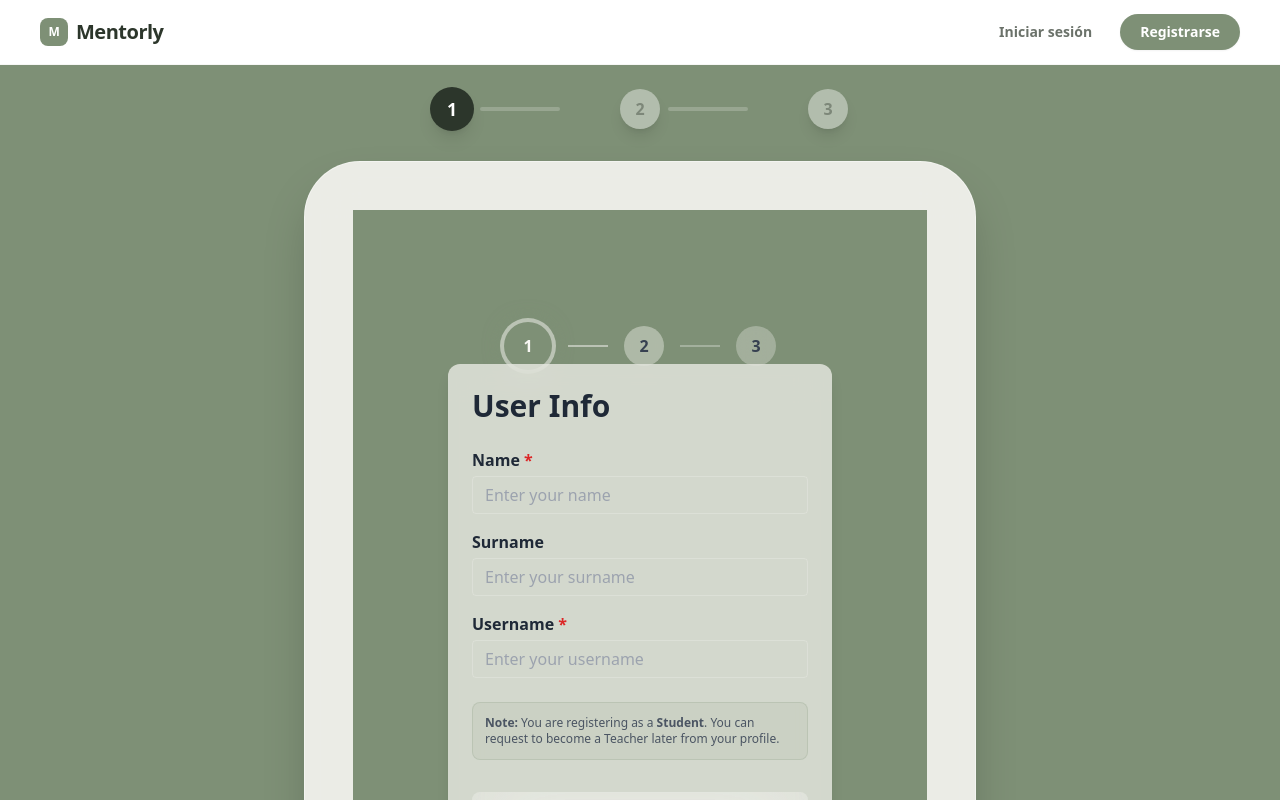
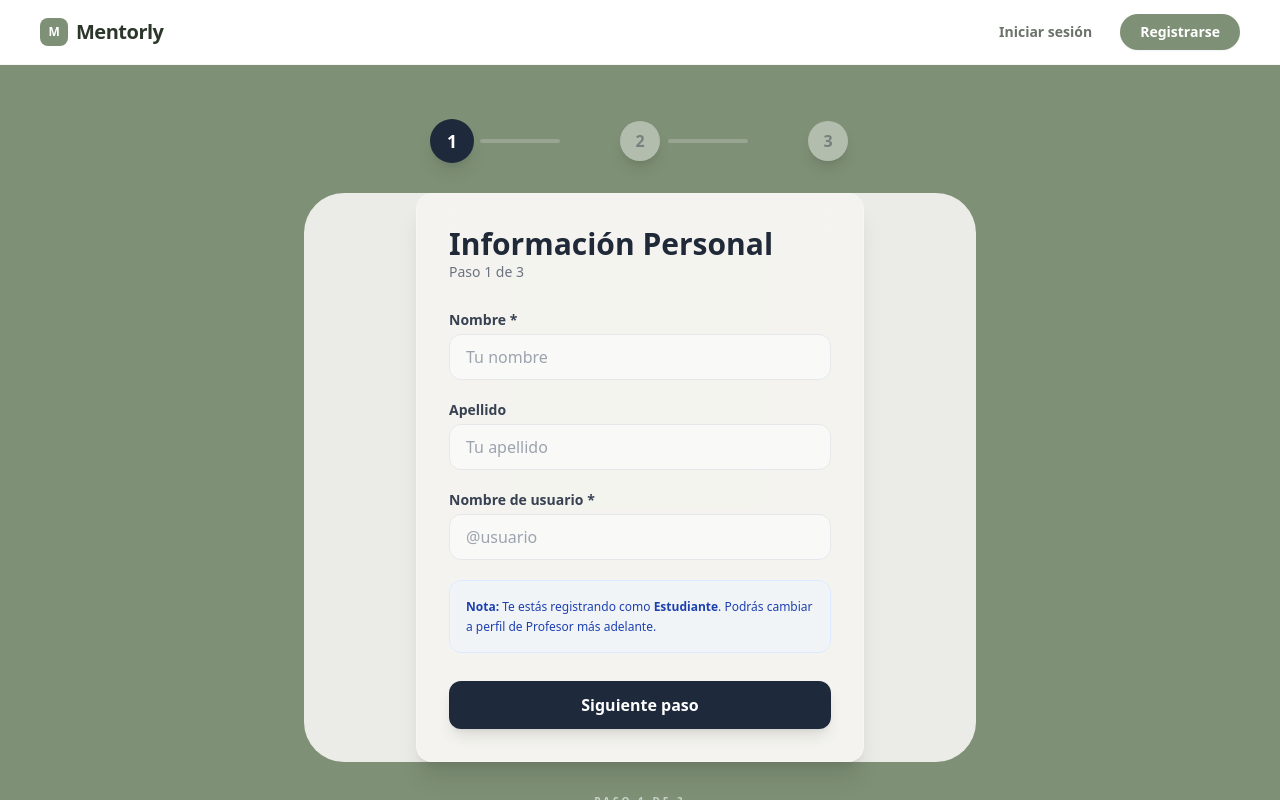
Before and after one commit to JacarandaOlias/proyecto2526frontend-JoseManuelbg, a React (Vite) app: page /signup in a window 1280 px wide. Shown: the top 800 px of the page. Built offline with nearby package versions, Linux system fonts and the light colour scheme.

Commit message:
depurando

```diff
--- a/src/pages/MultiStepForm.tsx
+++ b/src/pages/MultiStepForm.tsx
@@ -17,97 +17,48 @@ export interface FormData {
 const MultiStepForm: React.FC = () => {
   const [step, setStep] = useState(1);
   const [formData, setFormData] = useState<FormData>({
-    name: "",
-    surname: "",
-    email: "",
-    role: "STUDENT",
-    username: "",
-    password: "",
-    passwordRe: "",
-    subjects: [],
+    name: "", surname: "", email: "", role: "STUDENT",
+    username: "", password: "", passwordRe: "", subjects: [],
   });
 
   const nextStep = () => setStep((prev) => prev + 1);
   const prevStep = () => setStep((prev) => prev - 1);
 
-  /**
-   * Manejador genérico optimizado.
-   * Maneja inputs de texto, selects y textareas.
-   */
-  const handleChange =
-    (field: keyof FormData) =>
-    (
-      e: React.ChangeEvent<HTMLInputElement | HTMLSelectElement | HTMLTextAreaElement>
-    ) => {
-      const { value } = e.target;
-      setFormData((prev) => ({ ...prev, [field]: value }));
+  const handleChange = (field: keyof FormData) =>
+    (e: React.ChangeEvent<HTMLInputElement | HTMLSelectElement | HTMLTextAreaElement>) => {
+      setFormData((prev) => ({ ...prev, [field]: e.target.value }));
     };
 
-  // Función para renderizar el paso actual con un contenedor común
-  const renderStep = () => {
-    switch (step) {
-      case 1:
-        return (
-          <Step1
-            nextStep={nextStep}
-            handleChange={handleChange}
-            values={formData}
-          />
-        );
-      case 2:
-        return (
-          <Step2
-            nextStep={nextStep}
-            prevStep={prevStep}
-            setFormData={setFormData}
-            values={formData}
-          />
-        );
-      case 3:
-        return (
-          <Step3
-            prevStep={prevStep}
-            handleChange={handleChange}
-            values={formData}
-          />
-        );
-      default:
-        return null;
-    }
-  };
+  return (
+    <div className="min-h-screen bg-salviaGreen flex flex-col items-center justify-center p-4 font-sans text-slate-900">
 
-  return (
-    <div className="min-h-screen bg-salviaGreen flex flex-col items-center justify-center p-6 font-sans text-forestDark">
-      {/* Indicador de progreso visual */}
+      {/* Indicador de progreso (Stepper) */}
       <div className="w-full max-w-md mb-8 flex justify-between items-center px-4">
         {[1, 2, 3].map((num) => (
           <div key={num} className="flex items-center">
-            <div
-              className={`w-10 h-10 rounded-full flex items-center justify-center font-black transition-all duration-500 shadow-lg ${
-                step >= num
-                  ? "bg-forestDark text-white scale-110"
-                  : "bg-white/40 text-forestDark/40"
-              }`}
-            >
+            <div className={`w-10 h-10 rounded-full flex items-center justify-center font-bold transition-all duration-500 shadow-lg ${
+                step >= num ? "bg-slate-800 text-white scale-110" : "bg-white/40 text-slate-800/40"
+            }`}>
               {num}
             </div>
             {num < 3 && (
               <div className={`h-1 w-12 md:w-20 mx-2 rounded-full transition-all duration-500 ${
-                step > num ? "bg-forestDark" : "bg-white/20"
+                step > num ? "bg-slate-800" : "bg-white/20"
               }`} />
             )}
           </div>
         ))}
       </div>
 
-      {/* Contenedor principal del formulario */}
-      <div className="w-full max-w-2xl bg-brokenWhite/90 backdrop-blur-xl rounded-[3.5rem] shadow-2xl p-8 md:p-12 border border-white/40 transition-all duration-500">
-        {renderStep()}
+      {/* TARJETA ÚNICA (Sin bordes duplicados) */}
+      <div className="w-full max-w-2xl bg-brokenWhite/90 backdrop rounded-[2.5rem]   transition-all duration-500">
+        {step === 1 && <Step1 nextStep={nextStep} handleChange={handleChange} values={formData} />}
+        {step === 2 && <Step2 nextStep={nextStep} prevStep={prevStep} setFormData={setFormData} values={formData} />}
+        {step === 3 && <Step3 prevStep={prevStep} handleChange={handleChange} values={formData} />}
       </div>
 
-      {/* Pie de página informativo */}
       <p className="mt-8 text-[10px] font-black text-white/60 uppercase tracking-[0.3em]">
-        Registro de Usuario — Paso {step} de 3
+        Paso {step} de 3
       </p>
     </div>
   );
--- a/src/pages/Step1.tsx
+++ b/src/pages/Step1.tsx
@@ -13,9 +13,7 @@ interface Step1Props {
 
 const Step1: React.FC<Step1Props> = ({ nextStep, handleChange, values }) => {
   const [isChecking, setIsChecking] = useState(false);
-
   const BASE_URL = import.meta.env.VITE_API_URL;
-
 
   useEffect(() => {
     if (values.role !== "STUDENT") {
@@ -28,116 +26,95 @@ const Step1: React.FC<Step1Props> = ({ nextStep, handleChange, values }) => {
 
   const continueStep = async (e: React.MouseEvent<HTMLButtonElement>) => {
     e.preventDefault();
-
-    // 1. Validar campos obligatorios
     if (!values.name || !values.username) {
-      notify("Name and Username are required", "error");
+      notify("Nombre y Usuario son obligatorios", "error");
+      return;
+    }
+    if (!name.test(values.name)) {
+      notify("El nombre solo puede contener letras", "error");
       return;
     }
 
-    // 2. Validar formato del nombre
-    if (!name.test(values.name)) {
-      notify("The name can only contain letters and spaces", "error");
-      return;
-    }
-
-    // 3. Validar apellido (si existe, debe ser válido)
-    if (values.surname && !name.test(values.surname)) {
-      notify("The surname format is invalid", "error");
-      return;
-    }
-
-    // 4. Comprobar si el username ya existe
     setIsChecking(true);
     try {
       const res = await fetch(`${BASE_URL}/users/check-username?username=${encodeURIComponent(values.username)}`);
       const data = await res.json();
-
-  if (!res.ok) {
-    notify(data.error ?? "Could not verify the username.", "error");
+      if (data.exists) {
+        notify("Ese nombre de usuario ya está en uso", "error");
         return;
       }
-
-  if (data.exists) {
-    notify("That username is already taken. Please choose another.", "error");
-    return;
-  }
+      nextStep();
     } catch {
-  notify("Network error. Please check your connection.", "error");
-  return;
-}finally{
+      notify("Error de conexión", "error");
+    } finally {
       setIsChecking(false);
     }
-
-    nextStep();
   };
 
   return (
-    <div className="bg-salviaGreen h-screen overflow-hidden flex items-center justify-center">
-      <div className="absolute top-1/2 -translate-y-72 flex items-center gap-4">
-        <div className="w-12 h-12 rounded-full bg-salviaGreen text-brokenWhite flex items-center justify-center font-bold shadow-[0_0_20px_rgba(126,144,118,0.8)] ring-4 ring-brokenWhite/50">1</div>
-        <div className="w-10 h-[2px] bg-brokenWhite/50"></div>
-        <div className="w-10 h-10 rounded-full bg-brokenWhite/40 text-gray-700 flex items-center justify-center font-semibold backdrop-blur-lg">2</div>
-        <div className="w-10 h-[2px] bg-brokenWhite/30"></div>
-        <div className="w-10 h-10 rounded-full bg-brokenWhite/30 text-gray-700 flex items-center justify-center font-semibold backdrop-blur-lg">3</div>
+    /* ELIMINADO: bg-salviaGreen h-screen.
+       Ahora el componente se adapta al tamaño del padre (MultiStepForm)
+    */
+    <div className="flex flex-col items-center justify-center w-full animate-fadeIn">
+
+      {/* INDICADOR DE PASOS (Stepper) - Movido para que no use absolute fixed si no es necesario */}
+
+
+      <form className="backdrop-blur-lg bg-brokenWhite/70 p-8 rounded-2xl shadow-xl w-full max-w-md flex flex-col gap-5 border border-white/20">
+        <div className="mb-2">
+          <h2 className="text-3xl font-bold text-gray-800">Información Personal</h2>
+          <p className="text-gray-500 text-sm">Paso 1 de 3</p>
         </div>
-
-      <form className="backdrop-blur-lg bg-brokenWhite/70 p-6 rounded-xl shadow-lg w-96 flex flex-col gap-4">
-        <h2 className="text-3xl font-bold text-gray-800 mb-2">User Info</h2>
 
         {/* Name */}
         <div>
-          <label className="block text-base font-semibold text-gray-800 mb-1">
-            Name <span className="text-red-600">*</span>
-          </label>
+          <label className="block text-sm font-semibold text-gray-700 mb-1">Nombre *</label>
           <input
             type="text"
-            placeholder="Enter your name"
+            placeholder="Tu nombre"
             onChange={handleChange("name")}
             value={values.name}
-            className="block w-full rounded py-1.5 px-3 bg-transparent border border-white/20 text-gray-800 focus:outline-none focus:border-salviaGreen"
+            className="w-full rounded-xl py-2.5 px-4 bg-white/50 border border-gray-200 focus:ring-2 focus:ring-salviaGreen focus:outline-none transition-all"
           />
         </div>
 
         {/* Surname */}
         <div>
-          <label className="block text-base font-semibold text-gray-800 mb-1">Surname</label>
+          <label className="block text-sm font-semibold text-gray-700 mb-1">Apellido</label>
           <input
             type="text"
-            placeholder="Enter your surname"
+            placeholder="Tu apellido"
             onChange={handleChange("surname")}
             value={values.surname}
-            className="block w-full rounded py-1.5 px-3 bg-transparent border border-white/20 text-gray-800 focus:outline-none focus:border-salviaGreen"
+            className="w-full rounded-xl py-2.5 px-4 bg-white/50 border border-gray-200 focus:ring-2 focus:ring-salviaGreen focus:outline-none transition-all"
           />
         </div>
 
         {/* Username */}
         <div>
-          <label className="block text-base font-semibold text-gray-800 mb-1">
-            Username <span className="text-red-600">*</span>
-          </label>
+          <label className="block text-sm font-semibold text-gray-700 mb-1">Nombre de usuario *</label>
           <input
             type="text"
-            placeholder="Enter your username"
+            placeholder="@usuario"
             onChange={handleChange("username")}
             value={values.username}
-            className="block w-full rounded py-1.5 px-3 bg-transparent border border-white/20 text-gray-800 focus:outline-none focus:border-salviaGreen"
+            className="w-full rounded-xl py-2.5 px-4 bg-white/50 border border-gray-200 focus:ring-2 focus:ring-salviaGreen focus:outline-none transition-all"
           />
         </div>
 
-        <div className="mt-2 p-3 bg-salviaGreen/10 rounded-lg border border-salviaGreen/20">
-          <p className="text-xs text-gray-600">
-            <strong>Note:</strong> You are registering as a <strong>Student</strong>.
-            You can request to become a Teacher later from your profile.
+        <div className="p-4 bg-blue-50/50 rounded-xl border border-blue-100">
+          <p className="text-xs text-blue-800 leading-relaxed">
+            <strong>Nota:</strong> Te estás registrando como <strong>Estudiante</strong>.
+            Podrás cambiar a perfil de Profesor más adelante.
           </p>
         </div>
 
         <button
           onClick={continueStep}
           disabled={isChecking}
-          className="w-full mt-4 inline-flex items-center justify-center px-6 py-2 backdrop-blur-2xl bg-white/20 text-gray-800 rounded-lg transition-all duration-300 hover:bg-salviaGreen hover:text-white disabled:opacity-50 disabled:cursor-not-allowed"
+          className="w-full mt-2 py-3 rounded-xl font-bold text-white bg-slate-800 hover:bg-slate-900 shadow-lg transition-all active:scale-95 disabled:opacity-50"
         >
-          {isChecking ? "Checking..." : "Next"}
+          {isChecking ? "Verificando..." : "Siguiente paso"}
         </button>
       </form>
     </div>
--- a/src/pages/Step2.tsx
+++ b/src/pages/Step2.tsx
@@ -67,34 +67,10 @@ PRIMARY: [],
 
 
   return (
-  <div className="bg-salviaGreen min-h-screen overflow-y-auto py-16 flex flex-col items-center">
+  <div className="bg-salviaGreen w-full h-full min-h-screen overflow-y-auto py-16 flex flex-col items-center">
 
-    {/* Step indicator */}
-    <div className="flex items-center gap-4 mb-12">
-      <div className="w-10 h-10 rounded-full bg-brokenWhite/40 flex items-center justify-center font-semibold">
-        1
-      </div>
 
-      <div className="w-10 h-[2px] bg-brokenWhite/50"></div>
 
-      <div className="
-        w-12 h-12 rounded-full
-        bg-salviaGreen
-        text-brokenWhite
-        flex items-center justify-center
-        font-bold
-        ring-4 ring-brokenWhite/50
-        shadow-[0_0_20px_rgba(126,144,118,0.8)]
-      ">
-        2
-      </div>
-
-      <div className="w-10 h-[2px] bg-brokenWhite/30"></div>
-
-      <div className="w-10 h-10 rounded-full bg-brokenWhite/30 flex items-center justify-center font-semibold">
-        3
-      </div>
-    </div>
 
     {/* Card principal */}
     <div className="
@@ -108,23 +84,7 @@ PRIMARY: [],
         Elige tus materias
       </h2>
 
-      {/* Fake search */}
-      <div className="mb-8 flex justify-center">
-        <input
-          type="text"
-          placeholder="Buscar materia..."
-          className="
-            w-full max-w-md
-            rounded-full
-            px-5 py-2
-            bg-white/60
-            text-gray-800
-            placeholder-gray-500
-            focus:outline-none
-            focus:ring-2 focus:ring-salviaGreen
-          "
-        />
-      </div>
+
 
       {/* Subjects */}
       {(Object.keys(subjectsByLevel) as Level[]).map((level) => (
--- a/src/pages/Step3.tsx
+++ b/src/pages/Step3.tsx
@@ -4,6 +4,7 @@ import type { FormData } from "./MultiStepForm";
 import { notify } from "../reusable/Notification";
 import { validEmail, validPassword } from "../reusable/regex";
 import emailjs from "@emailjs/browser";
+import type { ApiError } from "../models/ApiError";
 
 interface StepProps {
   prevStep: () => void;
@@ -20,52 +21,52 @@ const Step3: React.FC<StepProps> = ({ prevStep, handleChange, values }) => {
 
   const submitForm = async (e: React.MouseEvent<HTMLButtonElement>) => {
     e.preventDefault();
-    setLoading(true);
 
-    // Validaciones
+    // 1. Validaciones locales
     if (!values.email || !values.password || !values.passwordRe) {
-      notify("Email and password are required", "error");
-      setLoading(false);
-      return;
+      return notify("El email y la contraseña son obligatorios", "error");
     }
     if (!validEmail.test(values.email)) {
-      notify("The provided email is not valid.", "error");
-      setLoading(false);
-      return;
+      return notify("El formato del email no es válido.", "error");
     }
-    if (!validPassword.test(values.password) || !validPassword.test(values.passwordRe)) {
-      notify(
-        "Password must have at least 6 chars, 1 letter, 1 number, 1 special char",
-        "error"
-      );
-      setLoading(false);
-      return;
+    if (!validPassword.test(values.password)) {
+      return notify("La contraseña debe tener al menos 6 caracteres, 1 letra, 1 número y 1 especial", "error");
     }
     if (values.password !== values.passwordRe) {
-      notify("Passwords don't match", "error");
-      setLoading(false);
-      return;
+      return notify("Las contraseñas no coinciden", "error");
     }
+
+    setLoading(true);
 
     const payload = {
       name: values.name + " " + values.surname,
       email: values.email,
-  role: values.role || "user",
+      role: values.role || "STUDENT",
       username: values.username,
       password: values.password,
       subjects: values.subjects || []
     };
 
     try {
-  // Guardar usuario en tu backend
+      // 2. Guardar usuario en el backend
       const res = await fetch(`${BASE_URL}/signup`, {
         method: "POST",
         headers: { "Content-Type": "application/json" },
         body: JSON.stringify(payload),
       });
-  if (!res.ok) throw new Error("Failed to save user");
 
-  // Enviar email de confirmación con EmailJS
+      const data = await res.json();
+
+      // --- CAPTURA DE ERROR DEL BACKEND ---
+      if (!res.ok) {
+        const errorData = data as ApiError;
+        notify(errorData.message || "Error al crear la cuenta", "error");
+        setLoading(false);
+        return;
+      }
+
+      // 3. Si el registro fue bien, enviar email con EmailJS
+      try {
         await emailjs.send(
           "service_c2b7b8y",
           "template_reblczb",
@@ -75,27 +76,23 @@ const Step3: React.FC<StepProps> = ({ prevStep, handleChange, values }) => {
           },
           "fI1c9TlnKEMyykZn-"
         );
+      } catch (mailErr) {
+        console.error("Error enviando email:", mailErr);
+        // No bloqueamos el flujo si el mail falla pero el user ya se creó
+      }
 
-  notify("User created successfully and confirmation email sent", "success");
-  navigate("/login"); // solo si todo sale bien
+      notify("¡Cuenta creada con éxito! Revisa tu correo.", "success");
+      navigate("/login");
+
     } catch (error) {
       console.error(error);
-  notify("Failed to create user or send email", "error");
+      notify("No se pudo conectar con el servidor", "error");
     } finally {
       setLoading(false);
     }
-
   };
-
   return (
     <div className="bg-salviaGreen min-h-screen flex items-center justify-center overflow-hidden">
-      <div className="absolute top-64 flex items-center gap-4">
-        <div className="w-10 h-10 rounded-full bg-brokenWhite/40 flex items-center justify-center font-semibold">1</div>
-        <div className="w-10 h-[2px] bg-brokenWhite/40"></div>
-        <div className="w-10 h-10 rounded-full bg-brokenWhite/40 flex items-center justify-center font-semibold">2</div>
-        <div className="w-10 h-[2px] bg-brokenWhite/40"></div>
-        <div className="w-12 h-12 rounded-full bg-salviaGreen text-brokenWhite flex items-center justify-center font-bold ring-4 ring-brokenWhite/60 shadow-[0_0_20px_rgba(126,144,118,0.9)]">3</div>
-      </div>
 
       <form className="backdrop-blur-lg bg-brokenWhite/70 p-8 rounded-2xl shadow-xl w-96 flex flex-col gap-5">
         <h2 className="text-3xl font-bold text-gray-800 text-center mb-2">Cuenta</h2>
```
Lines whose indentation alone changed are shown as unchanged.
